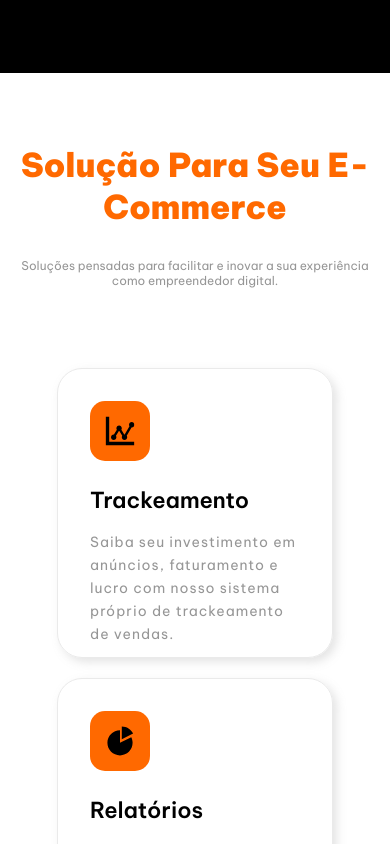
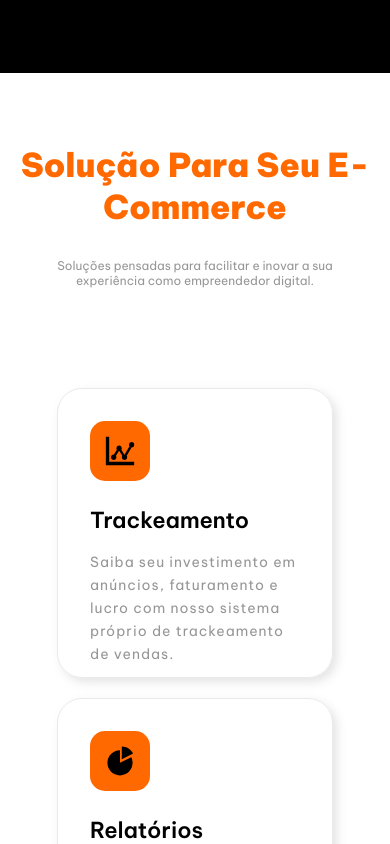
Before and after one commit to JosueCosta2023/tesla-checkout, a React (Vite) app: page / in a window 390 px wide. Shown: the part 940-1784 px from the top of the page. Built offline with nearby package versions, Linux system fonts and the light colour scheme.

Commit message:
padding nos titles

```diff
--- a/src/components/About/about.css
+++ b/src/components/About/about.css
@@ -16,9 +16,15 @@
     margin-bottom: 1rem;
 }
 
+.title-about {
+    text-align: center;
+    padding: 2rem;
+    margin-bottom: 6rem;
+}
+
 .about .about-description {
+
     font-size: 1.6rem;
-    margin-bottom: 6rem;
     color: #969696;
 }
 
--- a/src/components/About/index.jsx
+++ b/src/components/About/index.jsx
@@ -9,8 +9,10 @@ import code from '../../assets/code.svg'
 export function About() {
     return (
         <section className='about'>
-            <h2>Solução Para Seu E-Commerce</h2>
-            <p className='about-description'>Soluções pensadas para facilitar e inovar a sua experiência como empreendedor digital.</p>
+            <div className="title-about">
+                <h2>Solução Para Seu E-Commerce</h2>
+                <p className='about-description'>Soluções pensadas para facilitar e inovar a sua experiência como empreendedor digital.</p>
+            </div>
 
             <div className='container-about'>
                 <div className='item-about'>
--- a/src/components/Banner/banner.css
+++ b/src/components/Banner/banner.css
@@ -54,7 +54,7 @@
     }
 
     .rank-info h2 {
-        font-size: 8rem;
+        font-size: 7.7rem;
     }
 
     .rank-info p {
@@ -62,7 +62,7 @@
     }
 
     .ranking img {
-        width: 600px;
+        width: 580px;
         height: 500px;
     }
 
--- a/src/components/Prices/prices.css
+++ b/src/components/Prices/prices.css
@@ -11,6 +11,7 @@
     flex-direction: column;
     gap: 2rem;
     text-align: center;
+    padding: 0 2rem;
 }
 
 .description-prices h2 {
```
